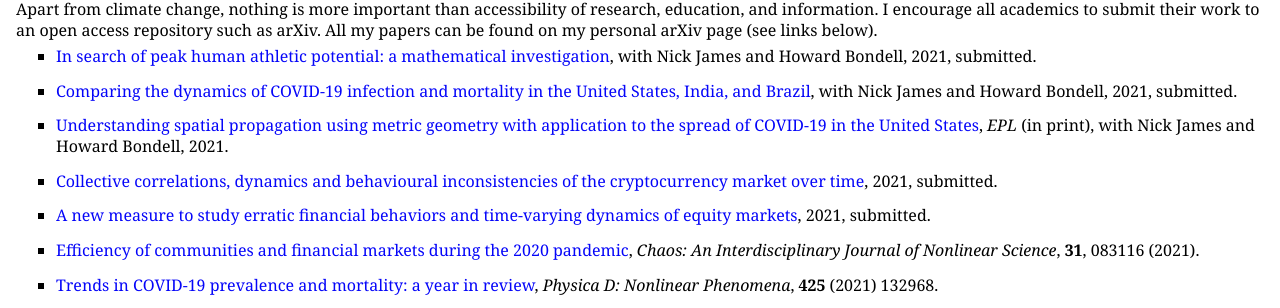
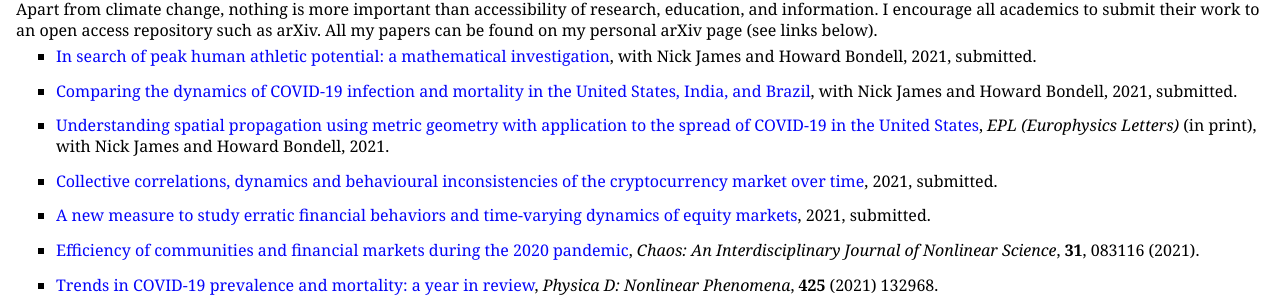
Before and after one commit to MaxMenzies/maxmenzies.com, a Jekyll site: the page index.html, which Jekyll copies as it is, in a window 1280 px wide. Shown: the part 470-778 px from the top of the page. Built offline with Jekyll 4.4.1, drawn with Linux system fonts in a browser that asks for light colours.

Commit message:
Update index.html

```diff
--- a/index.html
+++ b/index.html
@@ -50,7 +50,7 @@
 </li>
 </ul>
 <ul>
-<li><p><a href="https://iopscience.iop.org/article/10.1209/0295-5075/ac2752">Understanding spatial propagation using metric geometry with application to the spread of COVID-19 in the United States</a>, <i>EPL</i> (in print), with Nick James and Howard Bondell, 2021.</p>
+<li><p><a href="https://iopscience.iop.org/article/10.1209/0295-5075/ac2752">Understanding spatial propagation using metric geometry with application to the spread of COVID-19 in the United States</a>, <i>EPL (Europhysics Letters)</i> (in print), with Nick James and Howard Bondell, 2021.</p>
 </li>
 </ul>
 <ul>
```
